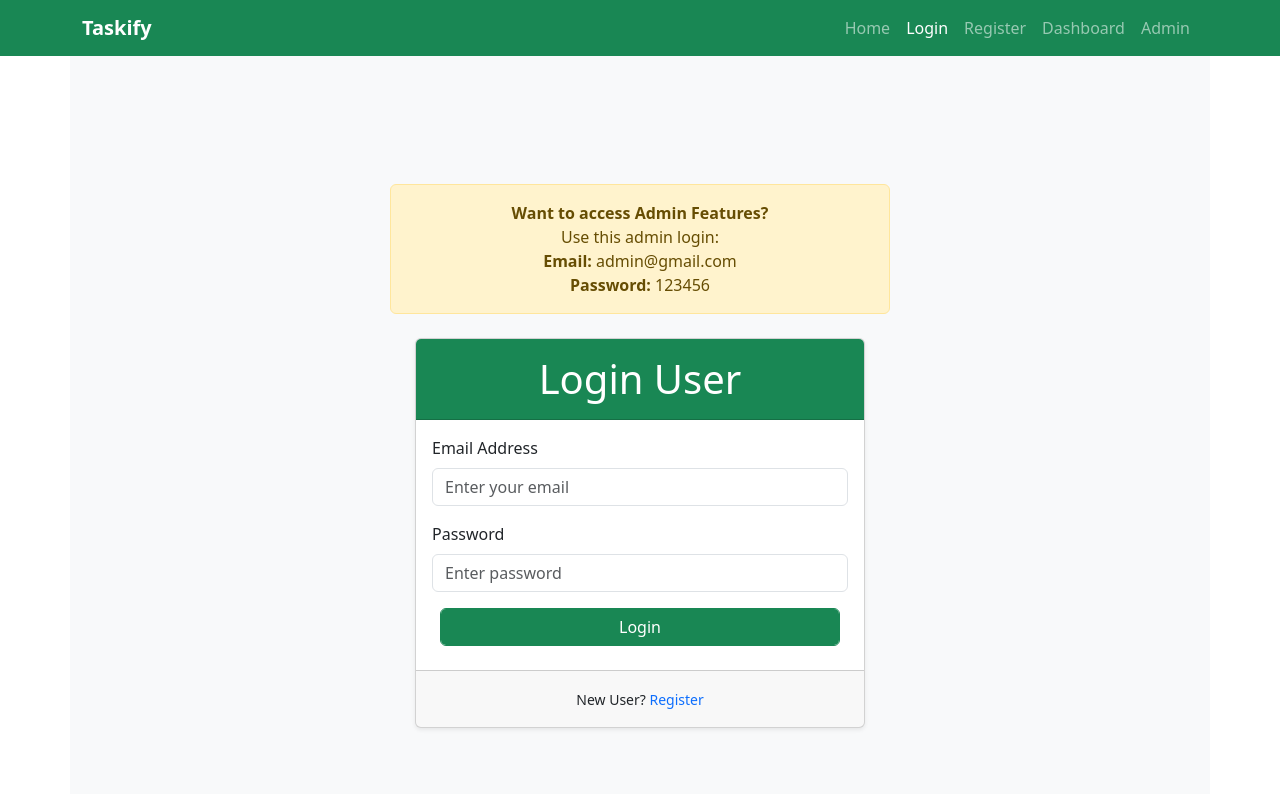
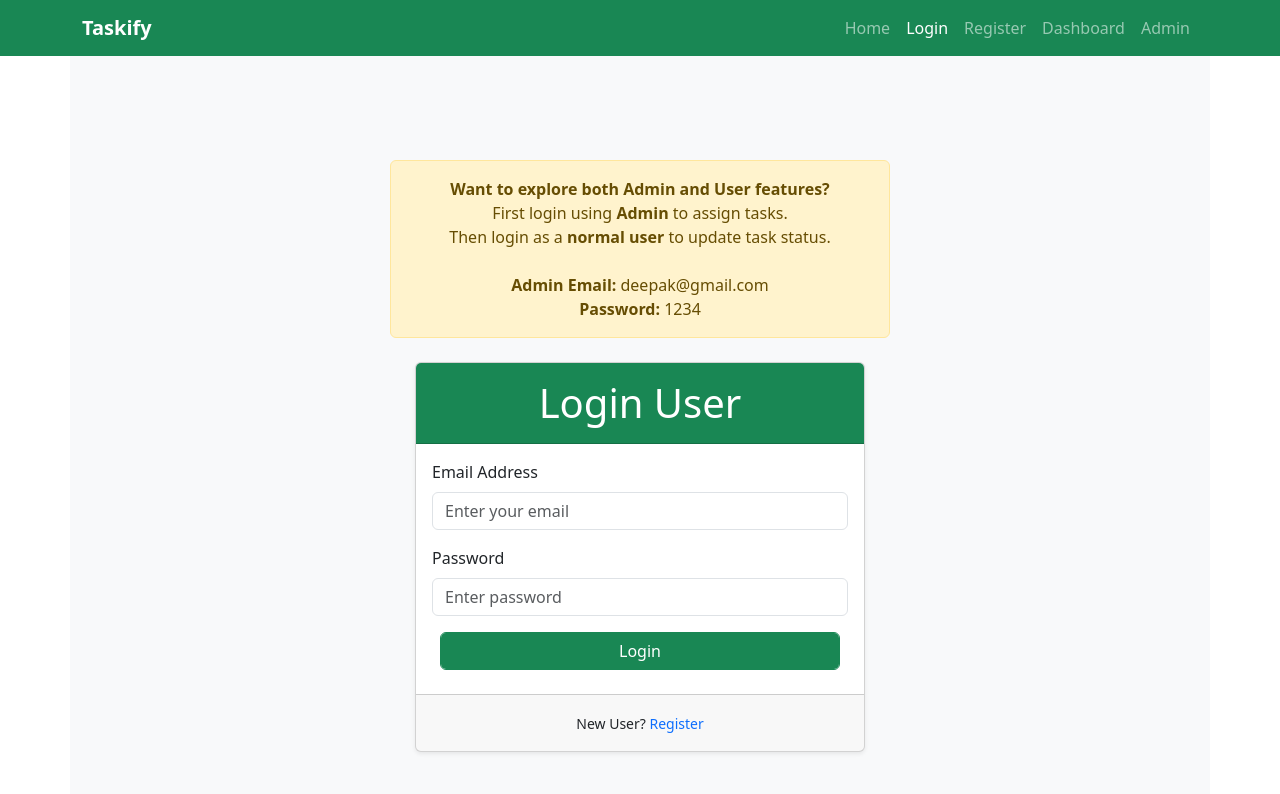
Before and after one commit to Deepak-Mansare/taskify, a React (Vite) app in the folder frontend/: page /login in a window 1280 px wide. Shown: the top 794 px of the page. Built offline with nearby package versions, Linux system fonts and the light colour scheme; no server answers.

Commit message:
fix: show Dashboard/Admin links correctly after login and display user name

```diff
--- a/frontend/src/App.jsx
+++ b/frontend/src/App.jsx
@@ -1,16 +1,18 @@
 import "bootstrap/dist/css/bootstrap.min.css";
 import { BrowserRouter, Routes, Route } from "react-router-dom";
+import { ToastContainer } from "react-toastify";
+import "react-toastify/dist/ReactToastify.css";
+
 import Home from "./pages/Home";
 import Login from "./pages/Login";
 import Register from "./pages/Register";
 import Dashboard from "./pages/Dashboard";
 import Admin from "./pages/Admin";
-import { ToastContainer } from "react-toastify";
+import Unauthorized from "./components/Unauthorized";
+
 import Navbar from "./components/Navbar";
-import "react-toastify/dist/ReactToastify.css";
 import ProtectedRoute from "./components/ProtectedRoute";
 import PublicRoute from "./components/PublicRoute";
-import Unauthorized from "./components/Unauthorized";
 
 function App() {
   return (
@@ -59,7 +61,8 @@ function App() {
           <Route path="/unauthorized" element={<Unauthorized />} />
         </Routes>
       </BrowserRouter>
-      <ToastContainer position="top-right" />
+
+      <ToastContainer position="top-right" autoClose={2000} />
     </>
   );
 }
--- a/frontend/src/components/AssignTaskModal.jsx
+++ b/frontend/src/components/AssignTaskModal.jsx
@@ -13,7 +13,7 @@ function AssignTaskModal({ user, onClose }) {
 
     try {
       await axios.post(
-        "http://localhost:3000/task/createTask",
+        `${import.meta.env.VITE_API_URL}/task/createTask`,
         { title, description, userId: user._id },
         { headers: { Authorization: `Bearer ${token}` } }
       );
--- a/frontend/src/components/Unauthorized.jsx
+++ b/frontend/src/components/Unauthorized.jsx
@@ -1,4 +1,3 @@
-import React from "react";
 import { Link } from "react-router-dom";
 
 function Unauthorized() {
--- a/frontend/src/pages/Login.jsx
+++ b/frontend/src/pages/Login.jsx
@@ -4,34 +4,26 @@ import axios from "axios";
 import { toast } from "react-toastify";
 
 function Login() {
-  const [user, setUser] = useState({
-    email: "",
-    password: "",
-  });
-
+  const [user, setUser] = useState({ email: "", password: "" });
   const navigate = useNavigate();
 
   const handleChange = (e) => {
-    setUser({
-      ...user,
-      [e.target.name]: e.target.value,
-    });
+    setUser({ ...user, [e.target.name]: e.target.value });
   };
 
   const handleSubmit = async (e) => {
     e.preventDefault();
+    if (!user.email || !user.password) {
+      toast.warn("Both email and password are required");
+      return;
+    }
+
     try {
-      if (!user.email || !user.password) {
-        toast.warn("Both email and password are required");
-        return;
-      }
-
       const result = await axios.post(
         `${import.meta.env.VITE_API_URL}/user/login`,
         user,
         { withCredentials: true }
       );
-
       if (result.status === 200 || result.status === 201) {
         toast.success(result.data.message);
         localStorage.setItem("token", result.data.token);
@@ -51,13 +43,16 @@ function Login() {
         className="alert alert-warning text-center w-100 mb-4"
         style={{ maxWidth: "500px" }}
       >
-        <strong>Want to access Admin Features?</strong>
+        <strong>Want to explore both Admin and User features?</strong>
         <br />
-        Use this admin login:
+        First login using <strong>Admin</strong> to assign tasks.
         <br />
-        <strong>Email:</strong> admin@gmail.com
+        Then login as a <strong>normal user</strong> to update task status.
         <br />
-        <strong>Password:</strong> 123456
+        <br />
+        <strong>Admin Email:</strong> deepak@gmail.com
+        <br />
+        <strong>Password:</strong> 1234
       </div>
 
       <div className="card shadow-sm w-100" style={{ maxWidth: "450px" }}>
```
